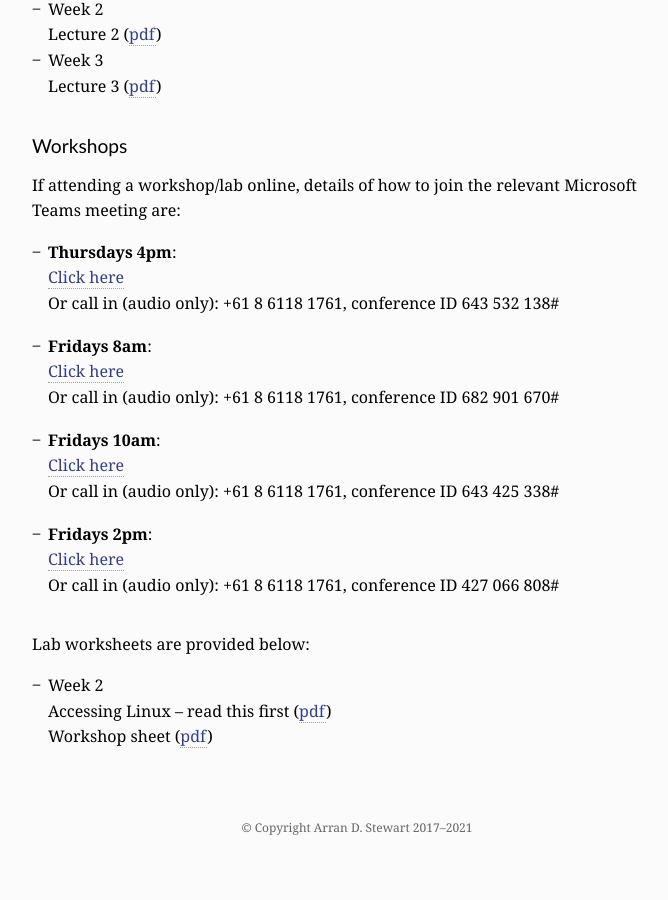
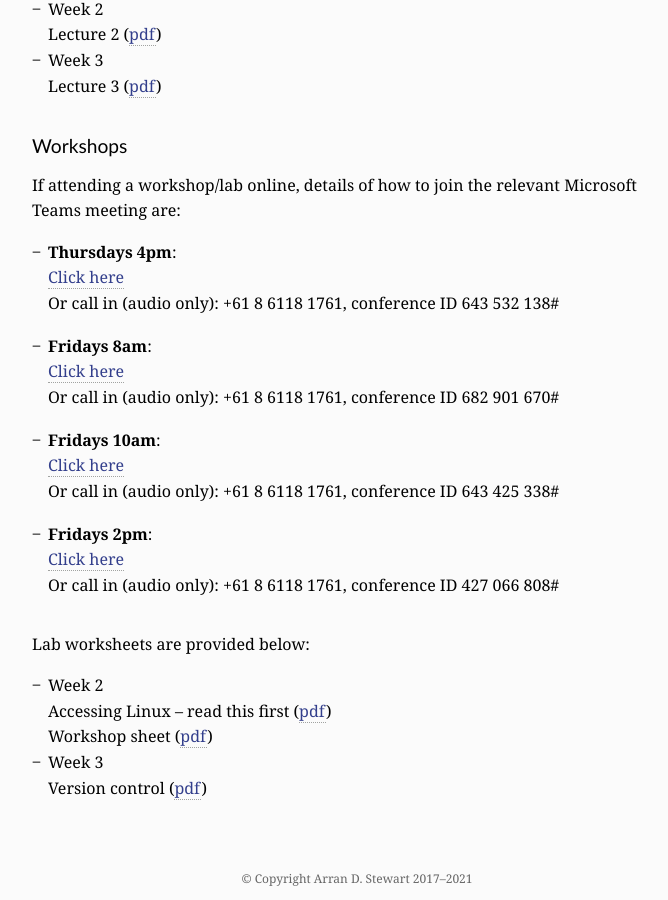
Before and after one commit to cits4407/cits4407.github.io, a Jekyll site: the page built from docs/_pages/resources.md, in a window 1280 px wide and 900 px high, scrolled down 1099 px. Shown: the whole window, without its empty margins (283-951 px from the left). Built offline with Jekyll 4.4.1, drawn with Linux system fonts in a browser that asks for light colours; some web fonts are replaced; before the commit the page ends 1948 px from its top, so only the background shows below that.

Commit message:
wk 3 workshop

```diff
--- a/docs/_pages/resources.md
+++ b/docs/_pages/resources.md
@@ -81,5 +81,7 @@ Lab worksheets are provided below:
 - Week 2
   Accessing Linux -- read this first ([pdf]({{ "/workshops/accessing-linux.pdf" | relative_url }}))
   Workshop sheet ([pdf]({{ "/workshops/workshop-wk02.pdf" | relative_url }}))
+- Week 3
+  Version control ([pdf]({{ "/workshops/workshop02.pdf" | relative_url }}))
 
 [help]: https://secure.csse.uwa.edu.au/run/help{{ site.data.globals.citscode }}
```
Also changed, not shown: 1 other file.
